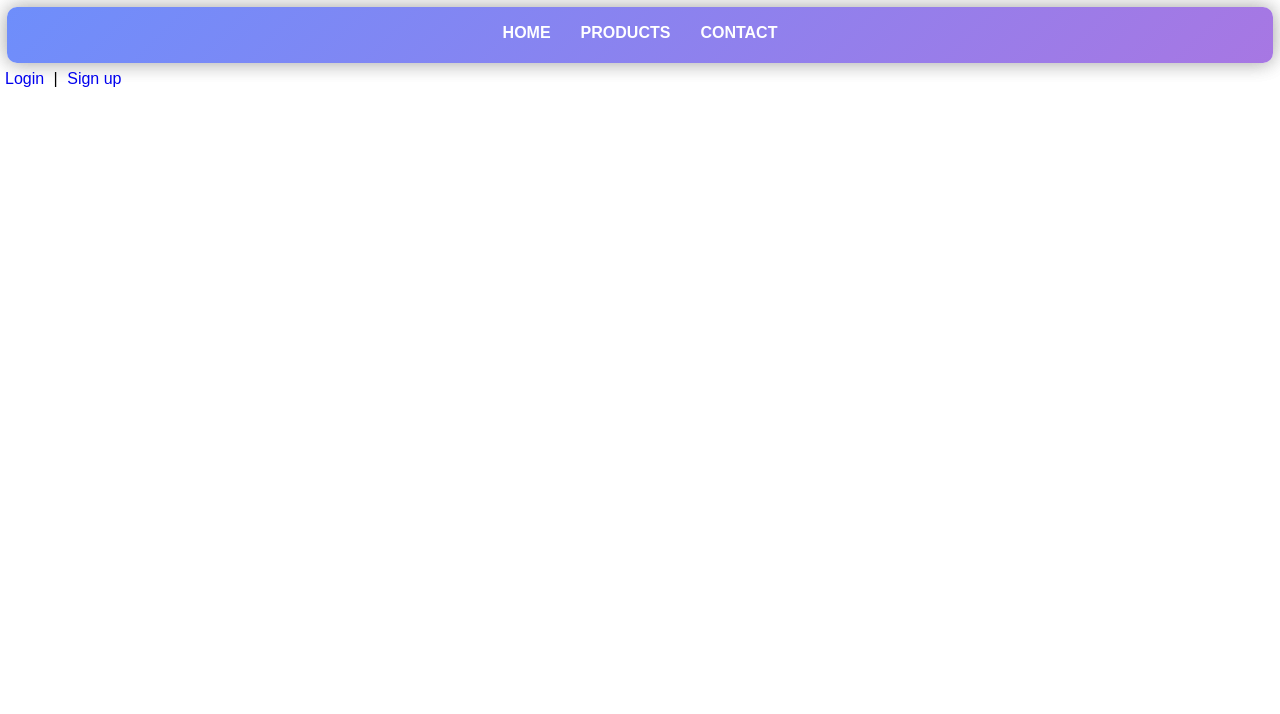
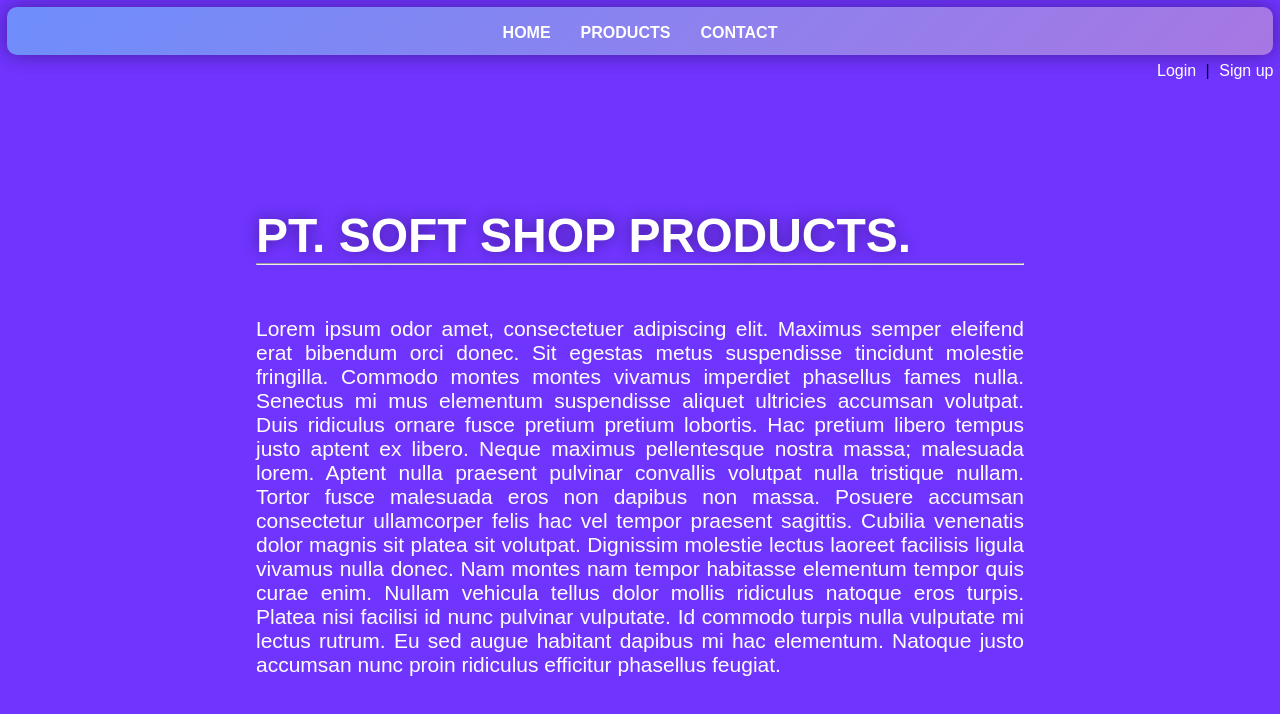
Before and after one commit to ahmdrfidz/first-web, a plain HTML site: page main-web/home.html in a window 1280 px wide. Drawn offline with Linux system fonts and the light colour scheme; files whose address does not match are found by name.

Commit message:
add web product

```diff
--- a/main-web/home.html
+++ b/main-web/home.html
@@ -11,18 +11,30 @@
   <header>
     <nav>
       <ul>
-        <a href="#" class="home" id="home">HOME</a>
-        <a href="#" class="products" id="products">PRODUCTS</a>
+        <a href="/main-web/home.html" class="home" id="home">HOME</a>
+        <a href="/main-web/product.html" class="products" id="products">PRODUCTS</a>
         <a href="#" class="contact" id="contact">CONTACT</a>
       </ul>
     </nav>
   </header>
 
   <div class="tombol">
-      <a href="login" >Login</a> |
-      <a href="sign up">Sign up</a>
+      <a href="/login-web/login.html" >Login</a> |
+      <a href="/login-web/daftar.html">Sign up</a>
   </div>
 
+  <div class="container">
+    <h1 class="h1">PT. SOFT SHOP PRODUCTS.  </h1>
+      <hr class="hr"></hr>
+  </div>
+
+  <div class="container-paragraf">
+    <p class="isi">
+      Lorem ipsum odor amet, consectetuer adipiscing elit. Maximus semper eleifend erat bibendum orci donec. Sit egestas metus suspendisse tincidunt molestie fringilla. Commodo montes montes vivamus imperdiet phasellus fames nulla. Senectus mi mus elementum suspendisse aliquet ultricies accumsan volutpat. Duis ridiculus ornare fusce pretium pretium lobortis. Hac pretium libero tempus justo aptent ex libero. Neque maximus pellentesque nostra massa; malesuada lorem. Aptent nulla praesent pulvinar convallis volutpat nulla tristique nullam.
+
+      Tortor fusce malesuada eros non dapibus non massa. Posuere accumsan consectetur ullamcorper felis hac vel tempor praesent sagittis. Cubilia venenatis dolor magnis sit platea sit volutpat. Dignissim molestie lectus laoreet facilisis ligula vivamus nulla donec. Nam montes nam tempor habitasse elementum tempor quis curae enim. Nullam vehicula tellus dolor mollis ridiculus natoque eros turpis. Platea nisi facilisi id nunc pulvinar vulputate. Id commodo turpis nulla vulputate mi lectus rutrum. Eu sed augue habitant dapibus mi hac elementum. Natoque justo accumsan nunc proin ridiculus efficitur phasellus feugiat.
+    </p>
+  </div>
 </body>
   <script src="main.js"></script>
 </html>
--- a/main-web/style/home.css
+++ b/main-web/style/home.css
@@ -11,8 +11,12 @@ header {
   border-radius: 10px;
 }
 
+body {
+  background-color: rgba(79, 4, 255, 0.808);
+}
+
 nav {
-  height: 7vh;
+  height: 6vh;
   background: linear-gradient(135deg, #6e8efb, #a777e3);
   box-shadow: 0 0 20px rgba(0, 0, 0, 0.2);
   border-radius: 10px;
@@ -41,9 +45,50 @@ nav a:hover {
   transition: 0.5s;
 }
 
+.tombol {
+  padding-left: 90%;
+}
+
 .tombol a {
   text-decoration: none;
   margin: 0 5px;
   -ms-flex-align: right;
+  color: white;
+}
 
+.tombol a:hover {
+  color: rgb(221, 220, 220);
 }
+
+.h1 {
+  display: flex;
+  justify-content: left;
+  align-items: left;
+  padding-top: 10%;
+  padding-left: 20%;
+  font-size: 3rem;
+  color: white;
+  text-shadow: 0 0 15px rgba(0, 0, 0, 0.4)
+}
+
+.hr {
+  width: 60%;
+  display: flex;
+  margin-left: 20%;
+}
+
+.container-paragraf {
+  position: absolute;
+  top: 39%;
+  left: 20%;
+  width: 60%;
+  height: 100px;
+}
+
+.isi {
+  font-size: 21px;
+  font-family: sans-serif;
+  color: white;
+  text-align: justify;
+  padding-top: 5px;
+}
```
Also changed, not shown: login-web/daftar.html (+3 -3 lines), login-web/login.html (+4 -4 lines), login-web/lupa sandi.html (+3 -3 lines), login-web/style/style.css (line endings or trailing spaces).
